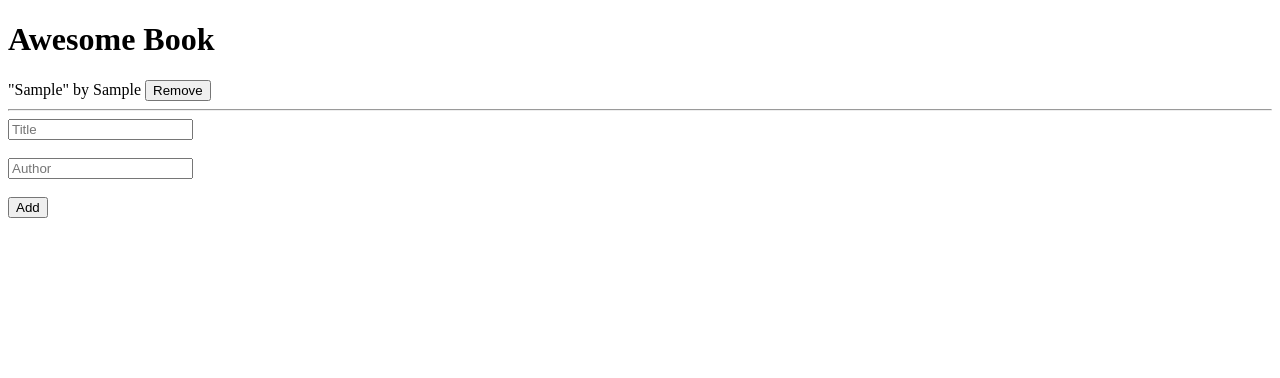
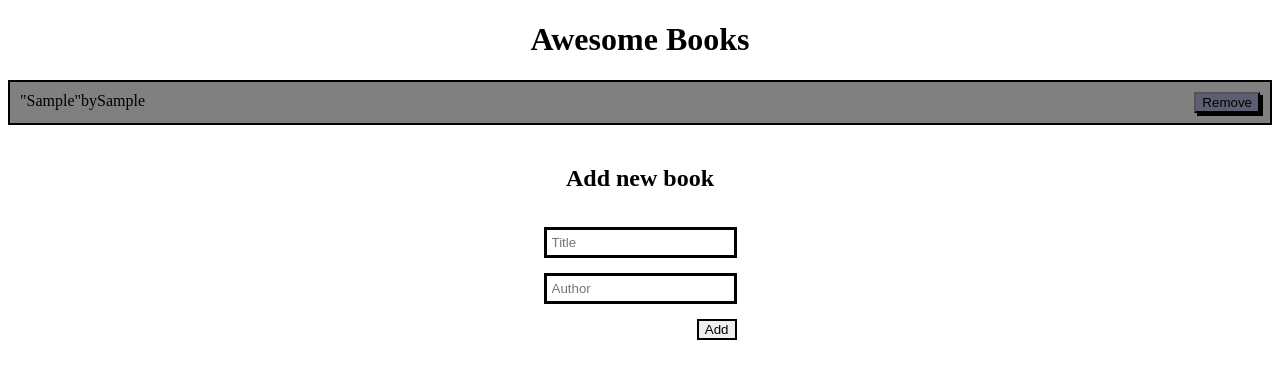
Before and after one commit to AbhishekkM05/Awesome-Books, a website: page index.html in a window 1280 px wide. Both pictures are taken after typing "Sample", "Sample" into the empty fields and a click on the button "Add". Drawn offline with Linux system fonts and the light colour scheme.

Commit message:
Add styling for the book apk

```diff
--- a/index.html
+++ b/index.html
@@ -8,16 +8,14 @@
     <title>Awesome Books</title>
 </head>
 <body>
-    <h1>Awesome Book</h1>
+    <h1 id="list-title">Awesome Books</h1>
     <div id="book-list">
     <!--Booklist added in javascript  -->
     </div>
     <form id="book-form">
-
+        <h2 id="form-title">Add new book</h2>
         <input type="text" id="title" placeholder="Title" required>
-        <br><br>
         <input type="text" id="author" placeholder="Author" required>
-        <br><br>
         <button type="submit">Add</button>
     </form>
 
--- a/script.js
+++ b/script.js
@@ -27,14 +27,13 @@ class BookList {
     this.bookListContainer.innerHTML = '';
     this.books.forEach((book, index) => {
       const li = document.createElement('div');
+      li.className = 'book';
       li.innerHTML = `<span class="name">"${book.title}"</span> by <span class="names">${book.author}</span> `;
       const removeBtn = document.createElement('button');
       removeBtn.className = 'remove';
       removeBtn.textContent = 'Remove';
       removeBtn.setAttribute('data-index', index);
       li.appendChild(removeBtn);
-      const line = document.createElement('hr');
-      li.appendChild(line);
       this.bookListContainer.appendChild(li);
     });
     this.form.reset();
--- a/style.css
+++ b/style.css
@@ -1,3 +1,58 @@
 * {
   box-sizing: border-box;
 }
+
+#book-list {
+  border: 2px solid black;
+  margin-bottom: 20px;
+}
+
+.book {
+  display: flex;
+  justify-content: space-between;
+  padding: 10px;
+}
+
+.book:nth-child(odd) {
+  background-color: grey;
+}
+
+.book:nth-child(even) {
+  background-color: yellow;
+}
+
+.remove {
+  margin-left: auto;
+  box-shadow: 3px 3px;
+  background-color: rgba(61, 61, 102, 0.5);
+}
+
+.remove:hover {
+  background-color: red;
+}
+
+#list-title {
+  text-align: center;
+}
+
+#book-form {
+  margin-inline: auto;
+  width: fit-content;
+  display: flex;
+  flex-direction: column;
+  gap: 15px;
+}
+
+#book-form input {
+  border: 3px solid black;
+  padding: 5px;
+}
+
+#form-title {
+  margin-inline: auto;
+}
+
+button[type="submit"] {
+  align-self: flex-end;
+  border: 2px solid black;
+}
```
